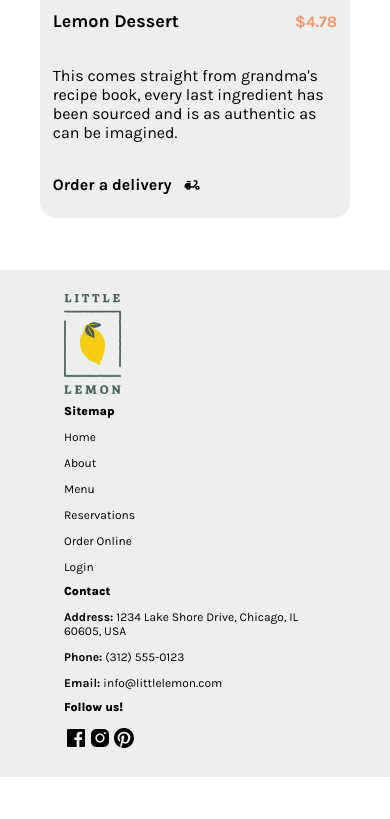
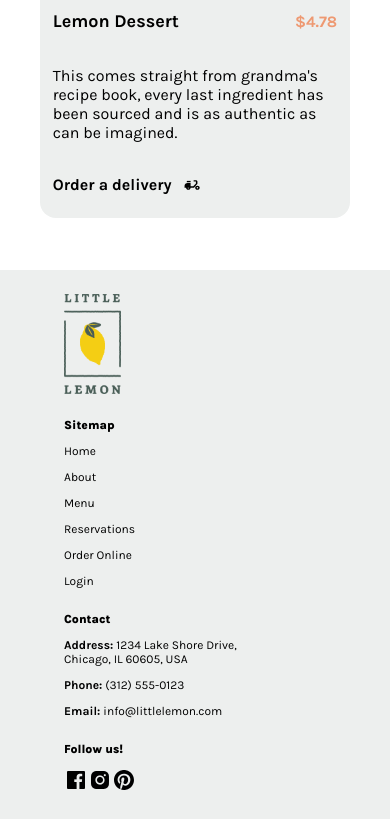
Before and after one commit to rrarlando/little-lemon-reservation, a React (Create React App) app: page / in a window 390 px wide. Shown: the part 1562-2381 px from the top of the page. Before the commit the page ends 2339 px from the top, so only its background shows below. Built offline with nearby package versions, Linux system fonts and the light colour scheme; a web font is replaced by a local one.

Commit message:
added styles for footer

```diff
--- a/src/App.css
+++ b/src/App.css
@@ -354,7 +354,7 @@ select {
 
 .footer-grid {
   display: grid;
-  grid-template-columns: repeat(auto-fit, minmax(18rem, 1fr));
+  grid-template-columns: repeat(4, auto);
   column-gap: 1rem;
   row-gap: 1rem;
 }
@@ -374,6 +374,10 @@ select {
 
 .footer__heading {
   font-weight: 800;
+}
+
+.footer__nav a:hover {
+  color: var(--primary-1);
 }
 
 .social-media {
@@ -563,6 +567,11 @@ select {
   .main-nav__link:hover::after {
     width: 100%;
   }
+
+  .footer-grid {
+    grid-template-columns: repeat(auto-fit, minmax(17rem, 1fr));
+    row-gap: 2.4rem;
+  }
 }
 
 @media (min-width: 900px) {
--- a/src/components/Footer.js
+++ b/src/components/Footer.js
@@ -17,7 +17,7 @@ function Footer() {
         />
         <div className="footer__content">
           <h4 className="footer__heading">Sitemap</h4>
-          <ul className="footer__content-column">
+          <ul className="footer__content-column footer__nav">
             <li>
               <Link to="/">Home</Link>
             </li>
@@ -44,8 +44,8 @@ function Footer() {
           </h4>
           <ul className="footer__content-column">
             <li>
-              <strong>Address: </strong>1234 Lake Shore Drive, Chicago, IL
-              60605, USA{' '}
+              <strong>Address: </strong>1234 Lake Shore Drive, <br />
+              Chicago, IL 60605, USA{' '}
             </li>
             <li>
               <strong>Phone: </strong>
```
